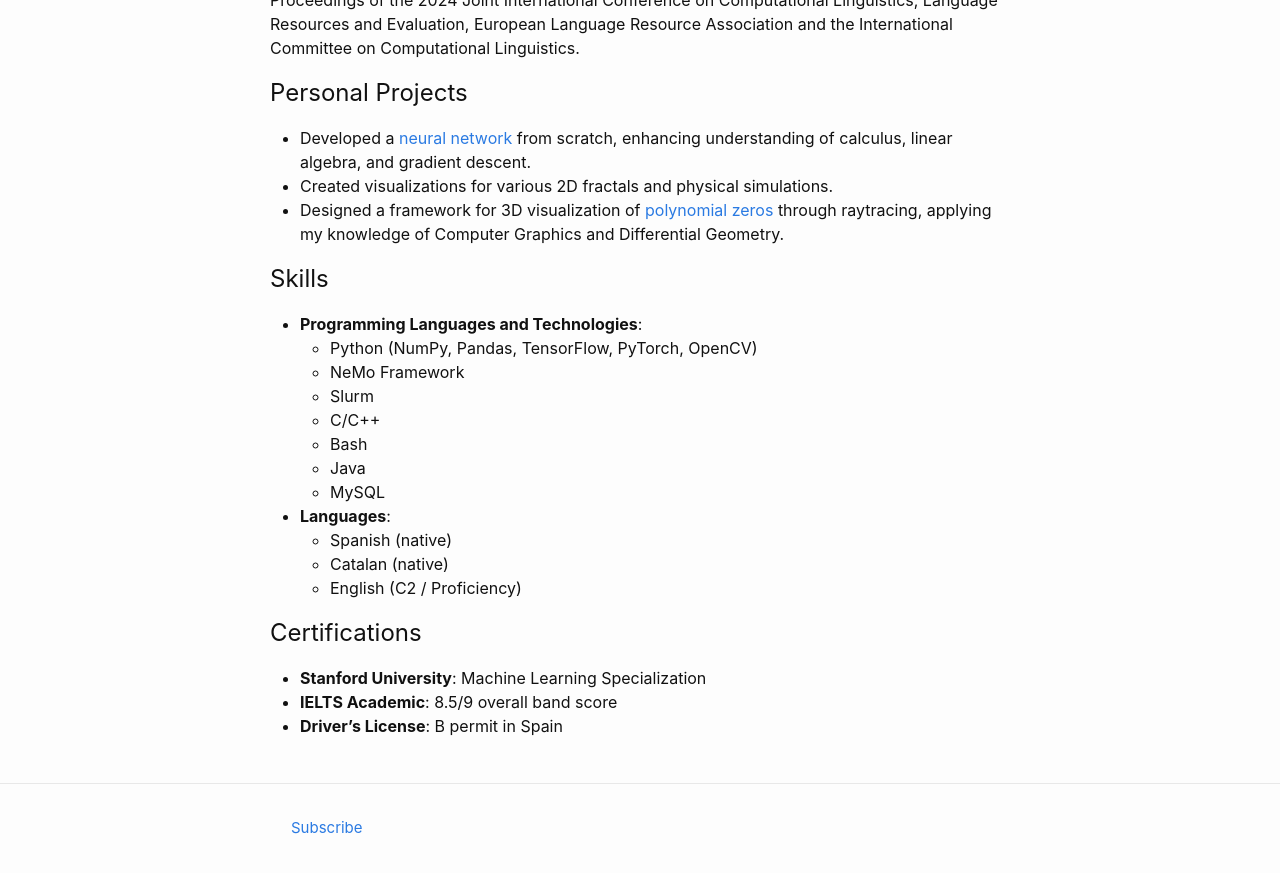
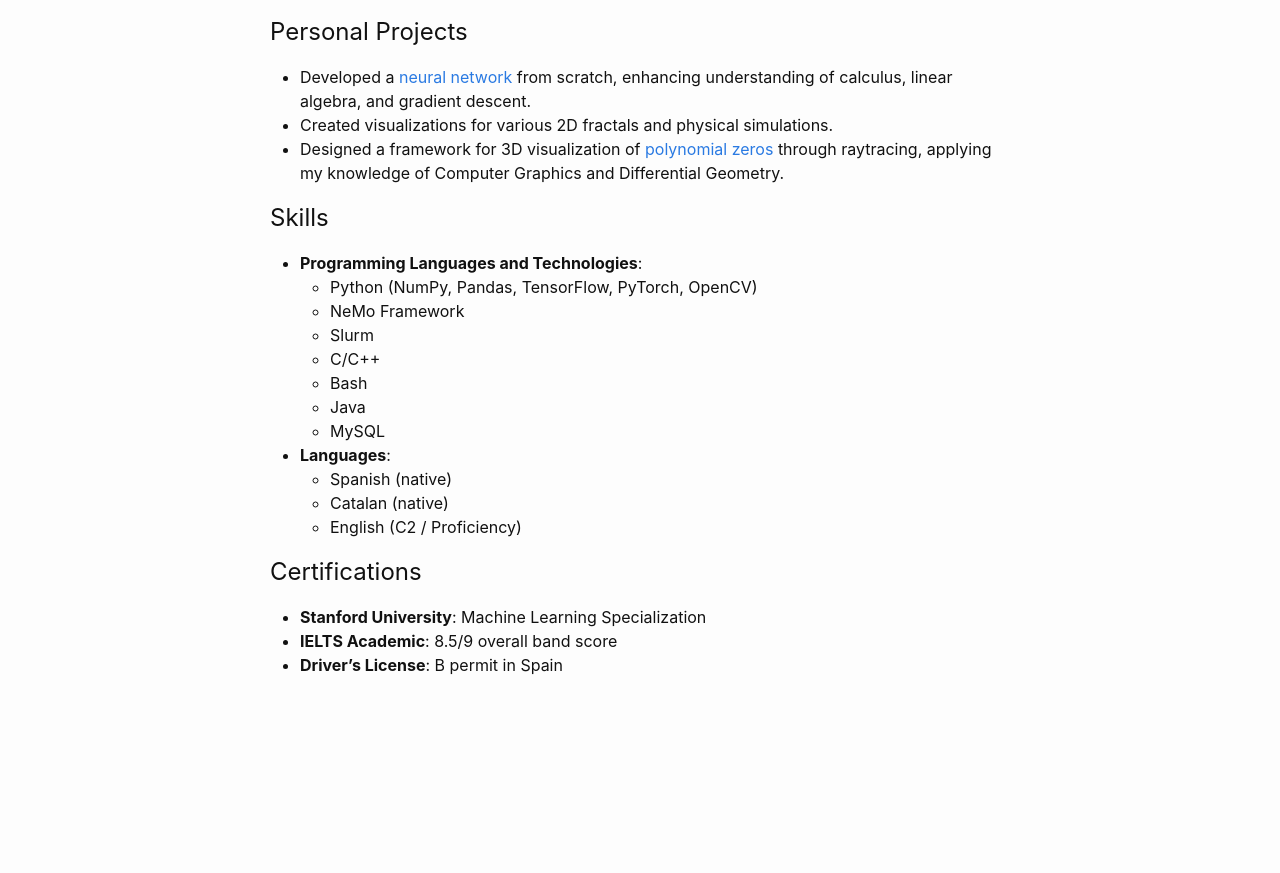
Before and after one commit to ferranEspuna/ferranEspuna, a Jekyll site: the page built from README.md, in a window 1280 px wide and 900 px high, scrolled down 2064 px. Shown: the top 873 px of the window. Built offline with Jekyll 4.4.1, drawn with Linux system fonts in a browser that asks for light colours; our own code applies the rules of GitHub Pages for plain Markdown files; after the commit the page ends 2786 px from its top, so only the background shows below that.

Commit message:
remove header and footer

```diff
--- a/_includes/header.html
+++ b/_includes/header.html
@@ -4,6 +4,7 @@
     {%- assign default_paths = site.pages | map: "path" -%}
     {%- assign page_paths = site.header_pages | default: default_paths -%}
     {%- assign titles_size = site.pages | map: 'title' | join: '' | size -%}
+    <a class="site-title" rel="author" href="{{ "/" | relative_url }}">{{ site.title | escape }}</a>
 
     {%- if titles_size > 0 -%}
       <nav class="site-nav">
@@ -15,6 +16,15 @@
             </svg>
           </span>
         </label>
+
+        <div class="trigger">
+          {%- for path in page_paths -%}
+            {%- assign my_page = site.pages | where: "path", path | first -%}
+            {%- if my_page.title -%}
+            <a class="page-link" href="{{ my_page.url | relative_url }}">{{ my_page.title | escape }}</a>
+            {%- endif -%}
+          {%- endfor -%}
+        </div>
       </nav>
     {%- endif -%}
   </div>
--- a/_layouts/default.html
+++ b/_layouts/default.html
@@ -4,16 +4,11 @@
   {%- include head.html -%}
 
   <body>
-
-    {%- include header.html -%}
     <main class="page-content" aria-label="Content">
       <div class="wrapper">
         {{ content }}
       </div>
     </main>
-
-    {%- include footer.html -%}
-
   </body>
 
 </html>
```
